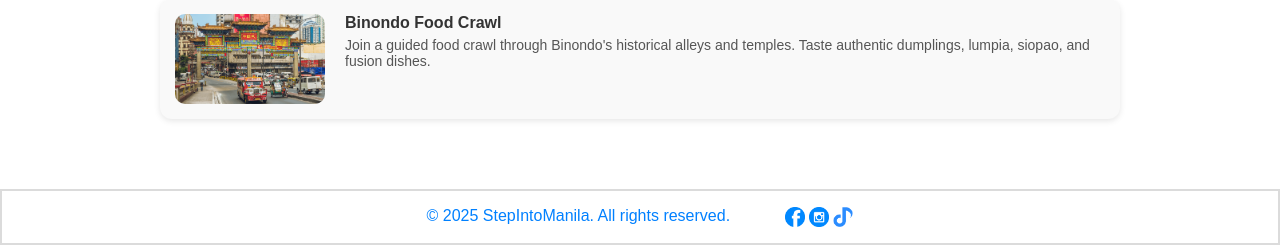
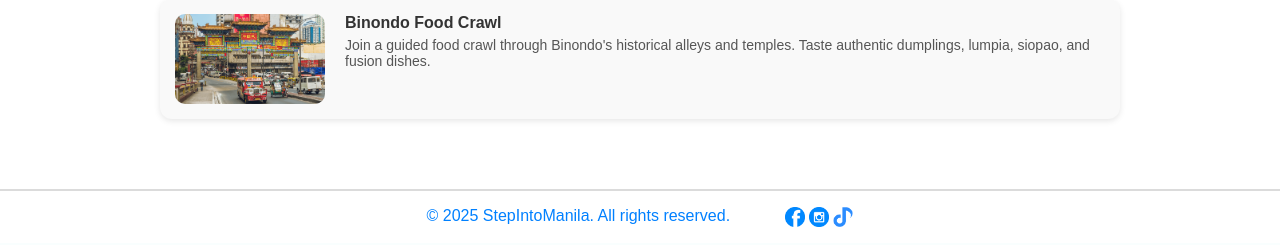
Before and after one commit to kloowi/php-final-proj, a PHP site: page / in a window 1280 px wide. Shown: the part 1293-1538 px from the top of the page. Run offline with PHP 8.4, Linux system fonts and the light colour scheme.

Commit message:
changed stroke

```diff
--- a/assets/css/footer.css
+++ b/assets/css/footer.css
@@ -12,5 +12,5 @@
   margin-right: 50px; /* Adjust the value for a bigger or smaller gap */
 }
 .site-footer {
-  border: 2px solid #dbdbdb; /* You can adjust the color and thickness */
+  border-top: 2px solid #dbdbdb;
 }
```
